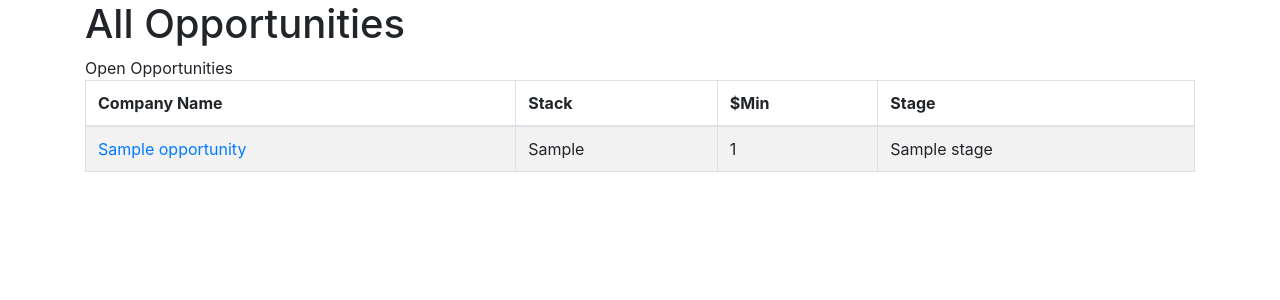
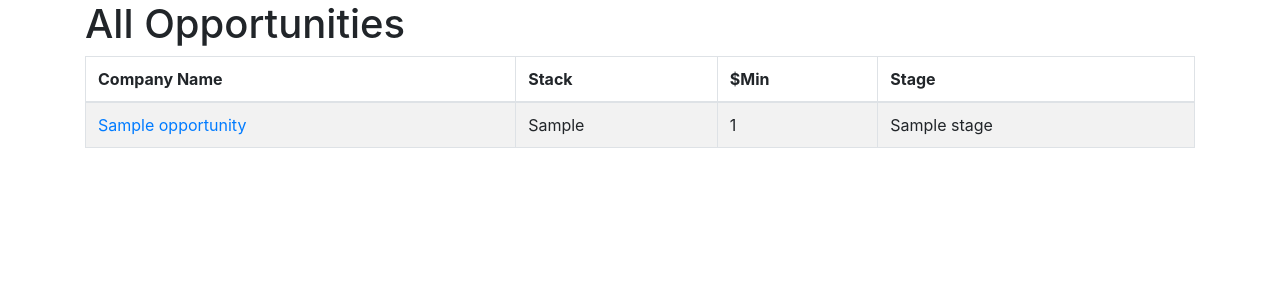
Before and after one commit to scedastic/opportunity_tracker, a Django app: page /all/ in a window 1280 px wide. Shown: the top 300 px of the page. Run offline with Django 4.2, Linux system fonts and the light colour scheme; tables that the repository leaves empty hold one stand-in row (values such as "Sample post"); some libraries are stand-ins or nearby versions.

Commit message:
page titles

```diff
--- a/opportunity_tracker/templates/dashboard.html
+++ b/opportunity_tracker/templates/dashboard.html
@@ -1,4 +1,4 @@
-{% extends "base.html" %} {% block content %} Open Opportunities
+{% extends "base.html" %} {% block content %}
 
 <table class="table table-striped table-bordered dt-responsive nowrap">
     <thead>
--- a/opportunity_tracker/views.py
+++ b/opportunity_tracker/views.py
@@ -10,7 +10,7 @@ def dashboard(request):
     return render(
         request,
         "dashboard.html",
-        {"page_title": "Opportunities", "opportunities": opportunities},
+        {"page_title": "Open Opportunities", "opportunities": opportunities},
     )
 
 
```
